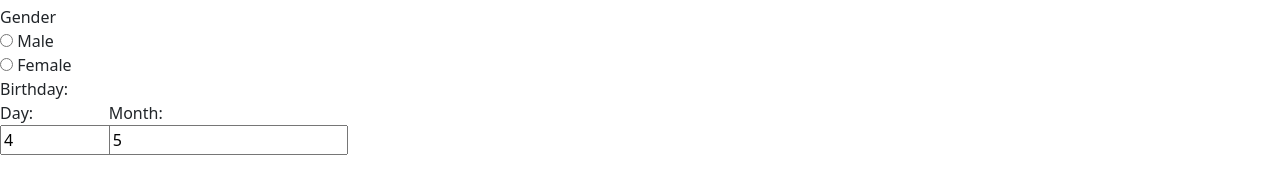
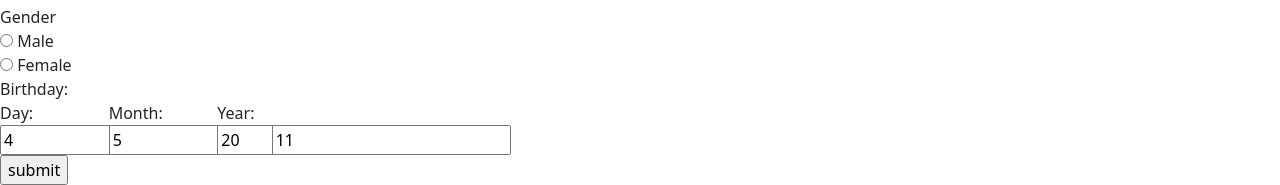
Before and after one commit to david-njungo/Akan-name, a plain HTML site: page index.html in a window 1280 px wide. Shown: the part 683-868 px from the top of the page. Before the commit the page ends 838 px from the top, so only its background shows below. Drawn offline with nearby package versions, Linux system fonts and the light colour scheme.

Commit message:
add year elements and form submit button

```diff
--- a/index.html
+++ b/index.html
@@ -53,3 +53,18 @@
               <label for="mname">Month:</label><br>
               <input type="text" id="mname" name="mname" value="5" required><br>
             </div>
+            <div class="col-3">
+                <label for="yname">Year:</label><br>
+                <div class="row">
+                  <div class="col-2">
+                    <input type="text" id="cname" name="cname" value="20" required>
+                  </div>
+                  <div class="col-1">
+                    <input type="text" id="yname" name="yname" value="11" required>
+                  </div>
+                </div>
+              </div>
+            </div>
+            <input type="submit" onsubmit="getData()" value="submit">
+          </form>
+        </div>
```
